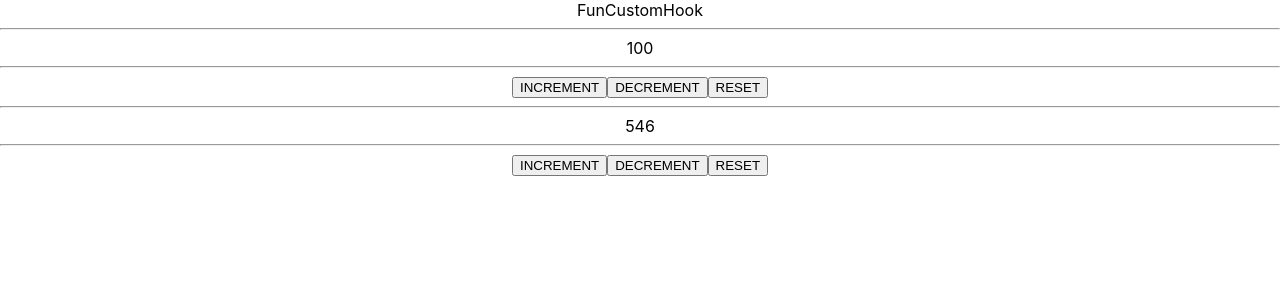
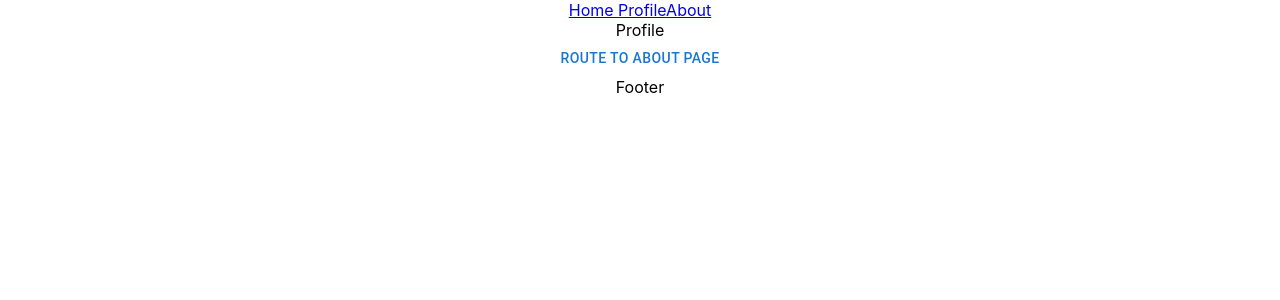
Before and after one commit to SyedSamsu/ReactKT, a React (Create React App) app: page /profile in a window 1280 px wide. Shown: the top 300 px of the page. Built offline with nearby package versions, Linux system fonts and the light colour scheme.

Commit message:
11/07/2022

```diff
--- a/package.json
+++ b/package.json
@@ -13,6 +13,7 @@
     "bootstrap": "^4.6.1",
     "react": "^18.2.0",
     "react-dom": "^18.2.0",
+    "react-router-dom": "^6.3.0",
     "react-scripts": "5.0.1",
     "reactstrap": "^9.1.1",
     "web-vitals": "^2.1.4"
@@ -22,7 +23,7 @@
     "build": "react-scripts build",
     "test": "react-scripts test",
     "eject": "react-scripts eject",
-    "server":"npx json-server --watch db.json --port 5000"
+    "server": "npx json-server --watch db.json --port 5000"
   },
   "eslintConfig": {
     "extends": [
--- a/src/App.js
+++ b/src/App.js
@@ -10,6 +10,7 @@ import FunUseRef from "./functioncomponent/FunUseRef";
 import FunUseRef2 from "./functioncomponent/FunUseRef2";
 import FunUseStateArray from "./functioncomponent/FunUseStateArray";
 import FunUseStateObject from "./functioncomponent/FunUseStateObject";
+import CustomRouter from "./reactrouter/CustomRouter";
 
 export default function App() {
   const [render, setRender] = useState(true)
@@ -29,7 +30,8 @@ export default function App() {
       {/* <Parent/> */}
       {/* <FunUseRef/> */}
       {/* <FunUseRef2/> */}
-      <FunCustomHook/>
-    </div>
+      {/* <FunCustomHook/> */}
+      <CustomRouter />
+      </div>
   );
 }
--- /dev/null
+++ b/src/reactrouter/About.js
@@ -0,0 +1,12 @@
+import React from 'react'
+import { useParams } from "react-router-dom";
+
+function About() {
+
+  const {username} = useParams();
+  return (
+    <div>About {username}</div>
+  )
+}
+
+export default About
--- /dev/null
+++ b/src/reactrouter/CustomRouter.js
@@ -0,0 +1,25 @@
+import React from "react";
+import { BrowserRouter, Routes, Route } from "react-router-dom";
+import About from "./About";
+import Error from "./Error";
+import Footer from "./Footer";
+import Header from "./Header";
+import Home from "./Home";
+import Profile from "./Profile";
+
+function CustomRouter() {
+  return (
+    <BrowserRouter>
+      <Header />
+      <Routes>
+        <Route path="/" element={<Home />} />
+        <Route path="/profile" element={<Profile />} />
+        <Route path="/about/:username" element={<About />} />
+        <Route path="*" element={<Error />} />
+      </Routes>
+      <Footer />
+    </BrowserRouter>
+  );
+}
+
+export default CustomRouter;
--- /dev/null
+++ b/src/reactrouter/Error.js
@@ -0,0 +1,9 @@
+import React from 'react'
+
+function Error() {
+  return (
+    <div>404 Not Found </div>
+  )
+}
+
+export default Error
--- /dev/null
+++ b/src/reactrouter/Footer.js
@@ -0,0 +1,9 @@
+import React from 'react'
+
+function Footer() {
+  return (
+    <div>Footer</div>
+  )
+}
+
+export default Footer
--- /dev/null
+++ b/src/reactrouter/Header.js
@@ -0,0 +1,16 @@
+import React from 'react'
+import { Link } from "react-router-dom";
+
+function Header() {
+  return (
+    <div>
+      <nav>
+        <Link to="/">Home </Link>
+        <Link to="/profile">Profile</Link>
+        <Link to="/about/anil">About</Link>
+      </nav>
+    </div>
+  )
+}
+
+export default Header
--- /dev/null
+++ b/src/reactrouter/Home.js
@@ -0,0 +1,9 @@
+import React from 'react'
+
+function Home() {
+  return (
+    <div>Home</div>
+  )
+}
+
+export default Home
--- /dev/null
+++ b/src/reactrouter/Profile.js
@@ -0,0 +1,21 @@
+import { Button } from '@mui/material'
+import React from 'react'
+import { useNavigate} from "react-router-dom";
+
+function Profile() {
+
+  const navigate = useNavigate();
+  const username = "syedsamsu"
+  return (
+    <div>Profile
+
+      <div>
+        <Button onClick={() => {
+          navigate(`/about/${username}`)
+        }}>Route to about page</Button>
+      </div>
+    </div>
+  )
+}
+
+export default Profile
```
Also changed, not shown: 1 other file (tests, documents, lock files or other folders).
